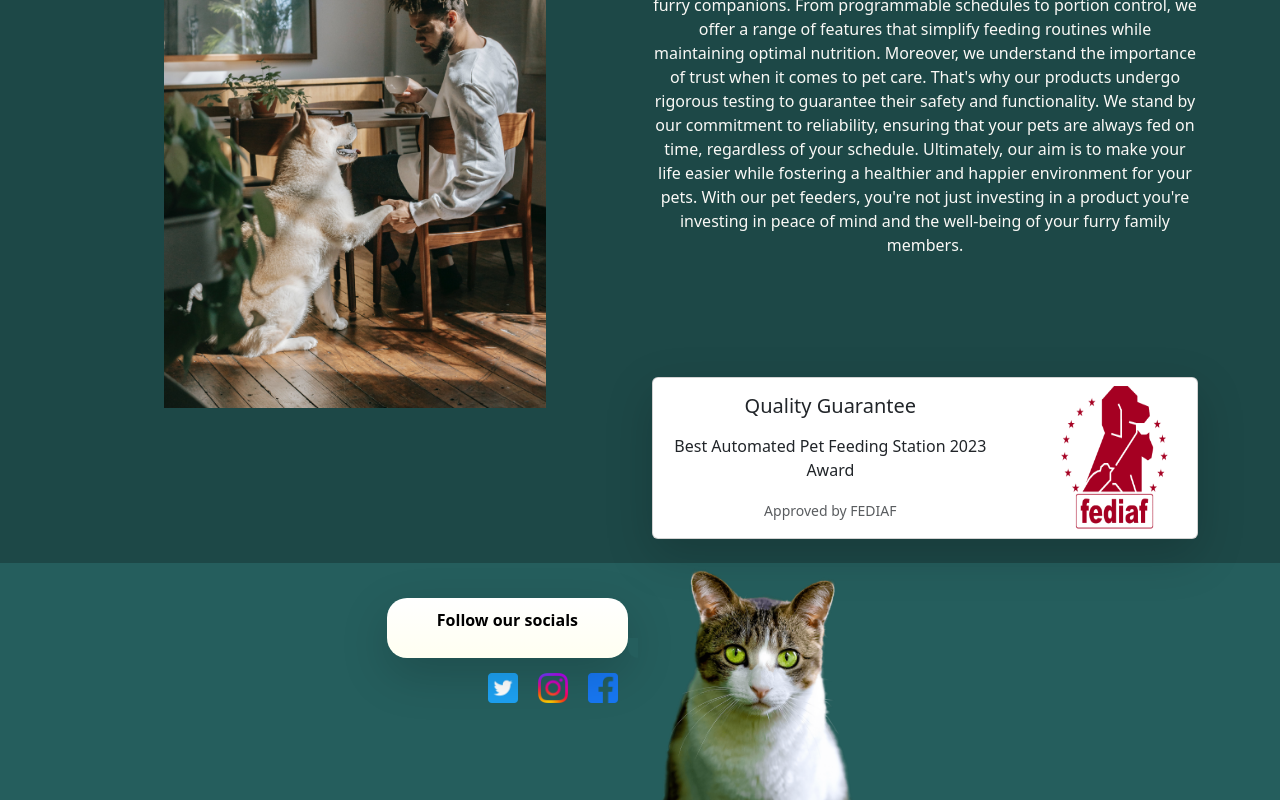
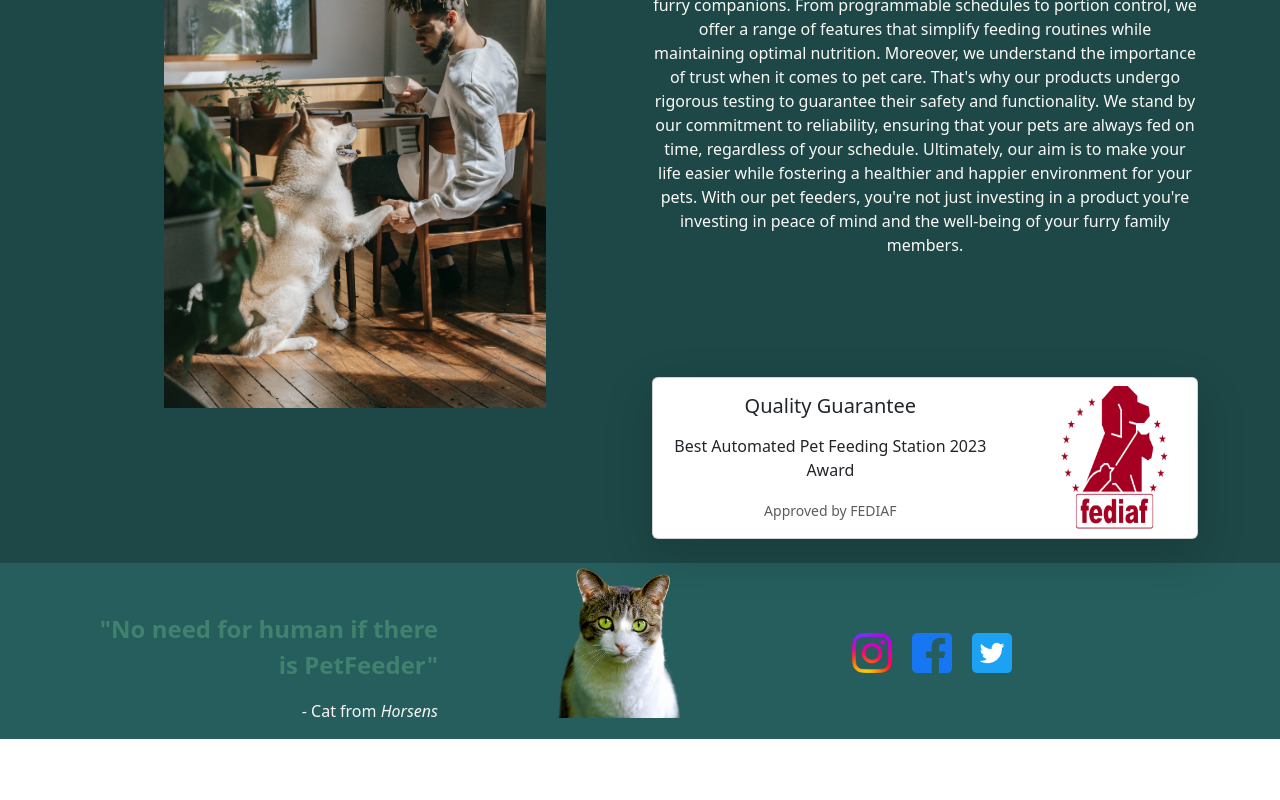
Before and after one commit to Pet-Feeder-SEP4/PetFeeder, a React (Create React App) app in the folder Fronted/pet-feeder/: page /Welcome in a window 1280 px wide. Shown: the part 691-1491 px from the top of the page. After the commit the page ends 1430 px from the top, so only its background shows below. Built offline with nearby package versions, Linux system fonts and the light colour scheme.

Commit message:
PFF-26 #time 30h -chatbubble +quoteblock

```diff
--- a/Fronted/pet-feeder/src/components/Motto.css
+++ b/Fronted/pet-feeder/src/components/Motto.css
@@ -5,70 +5,24 @@
 
 .cat {
     width: 50%;
-
     transform: scaleX(-1);
 
 }
-
-.messages {
-    margin-top: 30px;
-    display: flex;
-    flex-direction: column;
+.social{
+    width: 40px;
+    margin: 10px;
+    margin-top: 70px;
 }
 
-.message {
-    border-radius: 20px;
-    padding: 10px 50px;
-    margin-top: 5px;
-    margin-bottom: 5px;
-    display: inline-block;
+.catquote{
+    color : #40826D;
+    font-weight: bold;
+    font-size: larger;
 }
 
-.mine {
-    align-items: flex-end;
-}
-
-.mine .message {
-    color: white;
-    margin-left: 20%;
-    background: linear-gradient(to bottom, #ffffff 0%, #fffff1 100%);
-    background-attachment: fixed;
-    position: relative;
-}
-
-.mine .message.last:before {
-    content: "";
-    position: absolute;
-    z-index: 0;
-    bottom: 0;
-    right: -8px;
-    height: 20px;
-    width: 20px;
-    background: linear-gradient(to bottom, #ffffff 0%, #fffff1 100%);
-    background-attachment: fixed;
-    border-bottom-left-radius: 15px;
-}
-
-.mine .message.last:after {
-    content: "";
-    position: absolute;
-    z-index: 1;
-    bottom: 0;
-    right: -10px;
-    width: 10px;
-    height: 20px;
-    background: #255e5d;
-    border-bottom-left-radius: 10px;
-}
-.cattext{
-    color:black;
-    width:150%;
-    font-weight: bold;
-  }
-
-.social{
-    width:30px;
-    margin: 10px;
-    float: right;
+.catfoot{
+    color : #f6f6f6;
+    font-weight: normal;
+    font-size:medium;
 
 }
--- a/Fronted/pet-feeder/src/components/Motto.js
+++ b/Fronted/pet-feeder/src/components/Motto.js
@@ -5,43 +5,38 @@ const Motto = () => {
         <div className='mottob'>
             <div className="container">
                 <div className="row">
-                    <div className="col-lg-6  ">
-                        <div className="mine messages ">
-                            <div className="message last shadow-lg ">
-                                <p className='cattext'>Follow our socials</p>
-                            </div>
-                        </div>
-                        {/* chnage this to normal icons  */}
-                        <a href="link_to_facebook_profile" target="_blank" rel="noreferrer">
-                            <img
-                                src="/assets/fg.png"
-                                alt="fb"
-                                className='social'
-                            />
-                        </a>
-
-                        <a href="link_to_instagram_profile" target="_blank" rel="noreferrer">
-                            <img
-                                src="/assets/ig.png"
-                                alt="ig"
-                                className='social'
-                            />
-                        </a>
-
-                        <a href="link_to_twitter_profile" target="_blank" rel="noreferrer">
-                            <img
-                                src="/assets/twitter.png"
-                                alt="twit"
-                                className='social'
-                            />
-                        </a>
-
+                    <div className="col-lg-4 catquote ">
+                        <figure class="text-end mt-5">
+                            <blockquote class="blockquote">
+                                <p className="catquote">"No need for human if there is PetFeeder"</p>
+                            </blockquote>
+                            <figcaption class="blockquote-footes catfoot">
+                                - Cat from <cite title="horsens" className="catfoot">Horsens</cite>
+                            </figcaption>
+                        </figure>
                     </div>
-                    <div className="col-lg-6">
+                    <div className="col-lg-4 text-center">
                         <img
                             src="/assets/mottocat.png"
                             alt="mottocat"
-                            className='cat'
+                            className='img-fluid cat'
+                        />
+                    </div>
+                    <div className="col-lg-4 ">
+                    <img
+                            src="/assets/ig.png"
+                            alt="mottocat"
+                            className='img-fluid social '
+                        />
+                        <img
+                            src="/assets/fg.png"
+                            alt="mottocat"
+                            className='img-fluid social'
+                        />
+                        <img
+                            src="/assets/twitter.png"
+                            alt="mottocat"
+                            className='img-fluid social'
                         />
                     </div>
                 </div>
```
Also changed, not shown: 1 other file (tests, documents, lock files or other folders).
